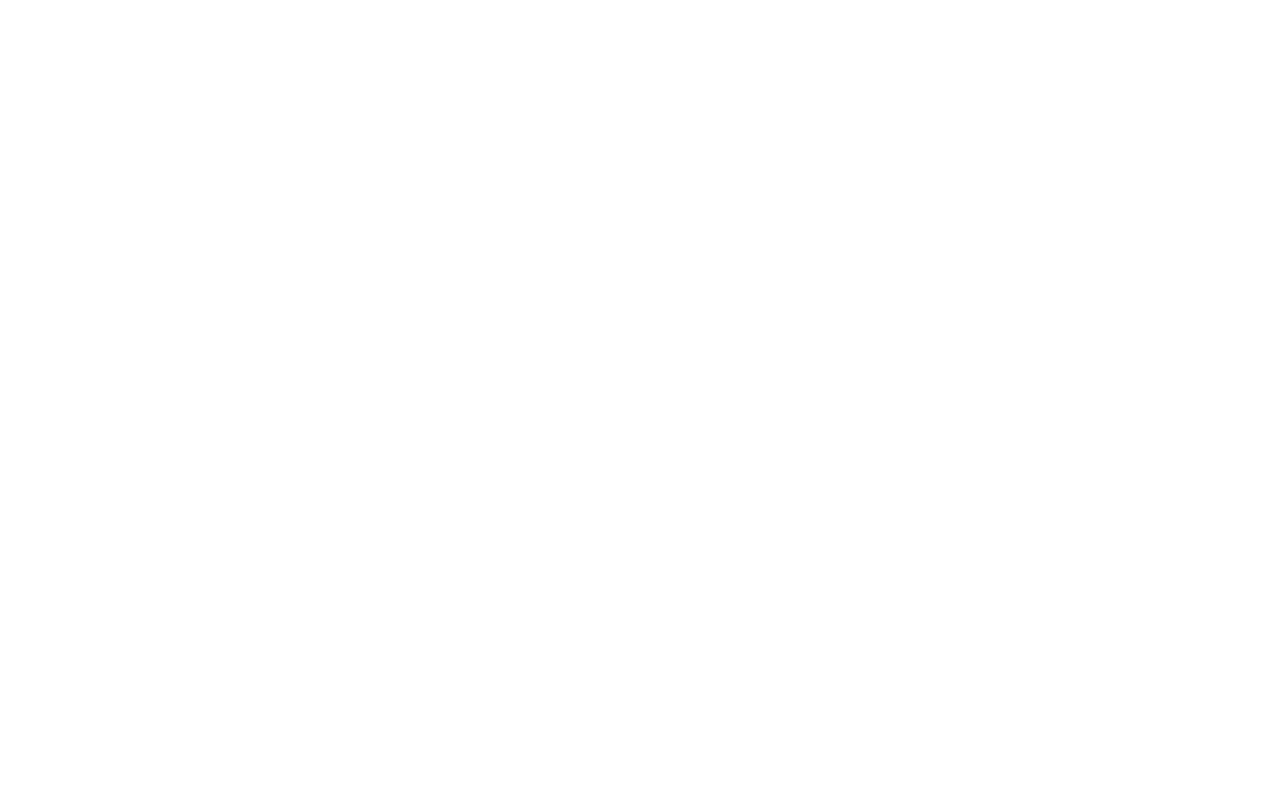
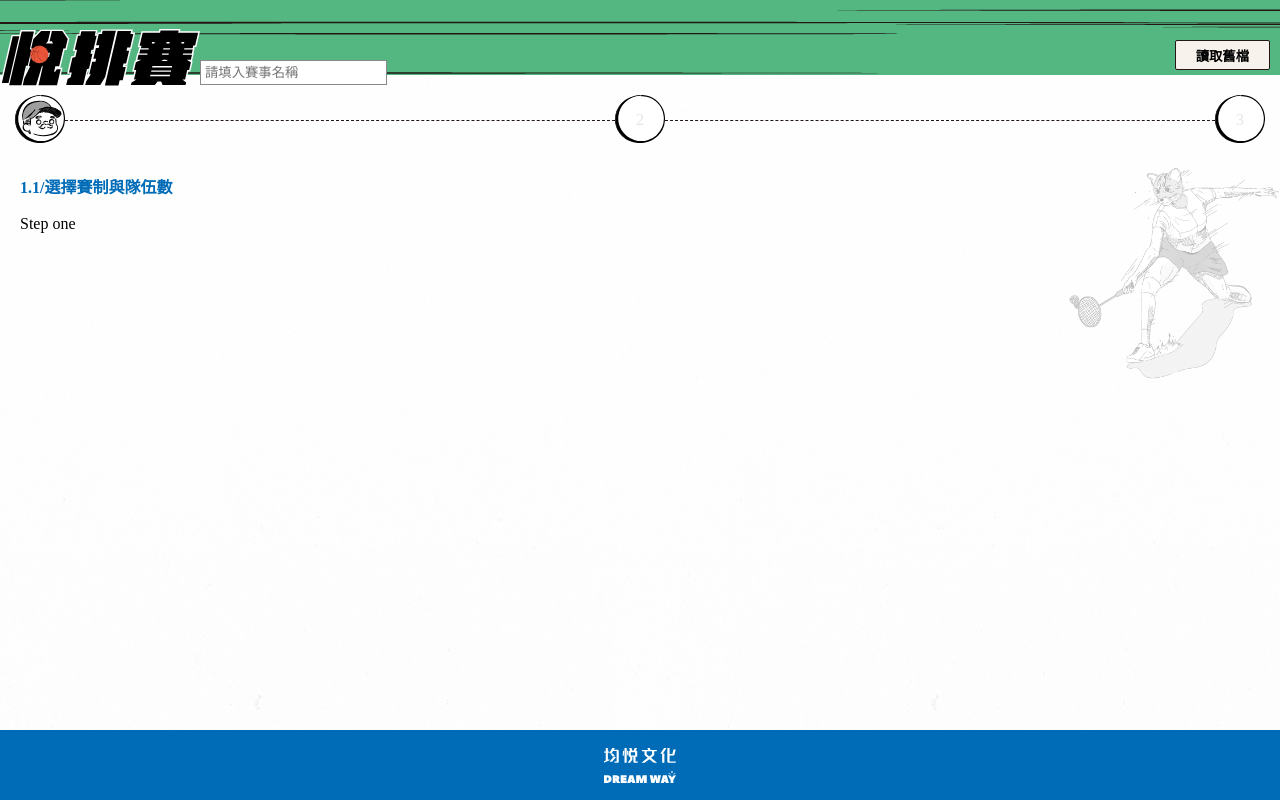
Before and after one commit to wenyo/yue-pai-challenge, a Vue app: page /step_one in a window 1280 px wide. Before the commit this address had no page. Built offline with nearby package versions, Linux system fonts and the light colour scheme.

Commit message:
step one init

```diff
--- a/src/assets/css/index.scss
+++ b/src/assets/css/index.scss
@@ -1 +1,2 @@
 @import './basic/reset';
+@import './basic/basic';
--- a/src/router/index.js
+++ b/src/router/index.js
@@ -4,7 +4,7 @@
 // use file on desktop
 // import { createRouter, createWebHashHistory } from 'vue-router';
 import Home from '../views/Home.vue';
-// import StepOne from "../views/StepOne.vue";
+import StepOne from '../views/StepOne.vue';
 // import StepTwo from "../views/StepTwo.vue";
 // import StepThree from "../views/StepThree.vue";
 // import PrintContest from "../views/PrintContest.vue";
@@ -15,11 +15,11 @@
     name: 'Home',
     component: Home,
   },
-  // {
-  //   path: "/step_one",
-  //   name: "StepOne",
-  //   component: StepOne,
-  // },
+  {
+    path: '/step_one',
+    name: 'StepOne',
+    component: StepOne,
+  },
   // {
   //   path: "/step_two",
   //   name: "StepTwo",
--- a/src/views/Home.vue
+++ b/src/views/Home.vue
@@ -14,7 +14,7 @@
       </p>
       <div class="btn-area">
         <ReadFile />
-        <router-link to="/" custom v-slot="{ navigate }">
+        <router-link to="/step_one" custom v-slot="{ navigate }">
           <Button :type="BUTTON_TYPE.SECOND" :click_fun="navigate">開新賽程</Button>
         </router-link>
       </div>
--- /dev/null
+++ b/src/views/StepOne.vue
@@ -0,0 +1,26 @@
+<template>
+  <div class="wrap">
+    <Header />
+    <div class="outer">
+      <StepLine :now-step="1" />
+      <div class="contain-box">
+        <div class="contain">
+          <h3 class="step-title">1.1/選擇賽制與隊伍數</h3>
+
+          <div>Step one</div>
+        </div>
+      </div>
+    </div>
+    <Footer />
+  </div>
+</template>
+
+<script>
+import Header from '../components/Header.vue';
+import Footer from '../components/Footer.vue';
+import StepLine from '../components/StepLine.vue';
+
+export default {
+  components: { Header, Footer, StepLine },
+};
+</script>
```
